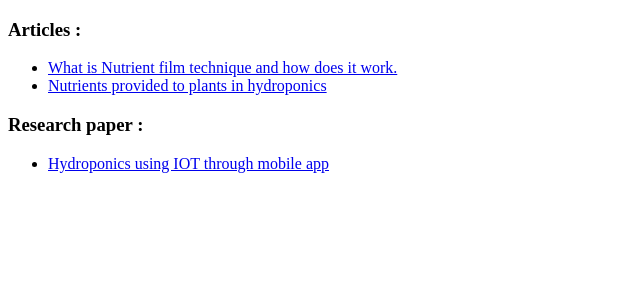
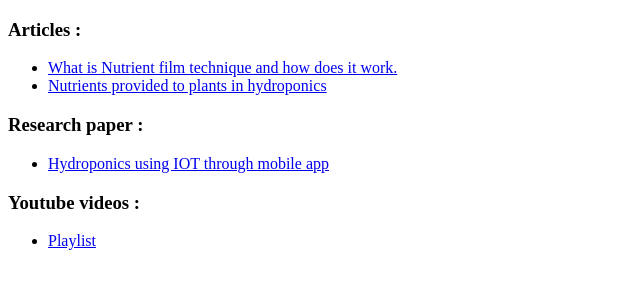
Before and after one commit to Sohammehta1/VerticalFarming, a plain HTML site: page index.html in a window 1280 px wide. Shown: the whole page, without its empty margins (0-640 px from the left). Drawn offline with Linux system fonts and the light colour scheme.

Commit message:
Update index.html

```diff
--- a/index.html
+++ b/index.html
@@ -18,6 +18,13 @@
 
     <ul>
        <li> <a href="https://cutt.ly/E8s5nnU">Hydroponics using IOT through mobile app</a></li>
+
+    </ul>
+
+    <h3>Youtube videos : </h3>
+
+    <ul>
+        <li><a href="https://www.youtube.com/playlist?list=PLZYDZ3xNM1BCFRIFuB4Rzp9sstx5sok0l">Playlist</a></li>
     </ul>
 
 </body>
```
